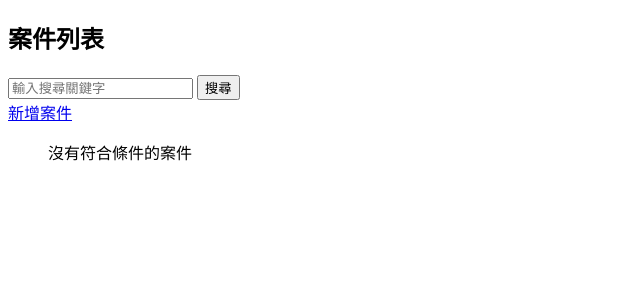
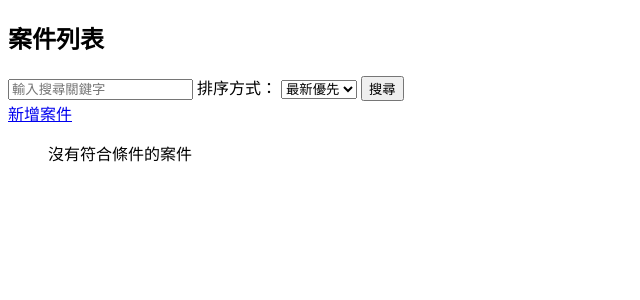
Before and after one commit to Leslie121224/case_management, a Django app: page /cases/ in a window 1280 px wide. Shown: the part 114-414 px from the top of the page, without its empty margins (0-640 px from the left). Run offline with Django 5.2, Linux system fonts and the light colour scheme; the visitor is signed in with stand-in values (Sample User, id 1); data that the repository does not hold is empty.

Commit message:
feat: 案件列表新增排序功能
可選擇依照案件建立時間新到舊或是舊到新排序畫面中的案件。

```diff
--- a/case_tracker/models.py
+++ b/case_tracker/models.py
@@ -8,7 +8,7 @@ class Case(models.Model):
     department = models.CharField(max_length=50)  # 所屬部門
     related_case_number = models.CharField(max_length=20, blank=True, null=True)  # 對應案號
     customer = models.CharField(max_length=100, blank=True, null=True)  # 客戶名稱
-    created_at = models.DateTimeField(auto_now_add=True)  # 建立時間
+    created_at = models.DateTimeField(auto_now_add=True)  # 案件建立時間
     circuit_diagram = models.CharField(max_length=50, blank=True, null=True)  # 電路圖編號
     model_type = models.CharField(max_length=50, blank=True, null=True)  # 機型
     business_case_number = models.CharField(max_length=50, blank=True, null=True)  # 業務案號
--- a/case_tracker/templates/case_list.html
+++ b/case_tracker/templates/case_list.html
@@ -5,6 +5,13 @@
 
   <form method="GET" action="{% url 'case_list' %}">
     <input type="text" name="q" value="{{ query }}" placeholder="輸入搜尋關鍵字">
+
+    <label for="sort_order">排序方式：</label>
+    <select name="sort_order" id="sort_order">
+        <option value="-created_at" {% if sort_order == "-created_at" %}selected{% endif %}>最新優先</option>
+        <option value="created_at" {% if sort_order == "created_at" %}selected{% endif %}>最舊優先</option>
+    </select>
+
     <button type="submit">搜尋</button>
   </form>
 
@@ -18,6 +25,8 @@
         <a href="{% url 'case_detail' case.id %}"><strong>案件號碼：</strong> {{ case.case_number }}</a><br>
         <strong>部門：</strong> {{ case.department }}<br>
         <strong>狀態：</strong> {{ case.status }}<br>
+		<strong>建立日期：</strong> {{ case.created_at|date:"Y-m-d H:i" }}  <!-- 🔹 顯示日期 -->
+        <br>
         {% if user.is_authenticated %}
           <a href="{% url 'edit_case' case.id %}">編輯</a>
         {% endif %}
--- a/case_tracker/views.py
+++ b/case_tracker/views.py
@@ -22,7 +22,8 @@ def register(request):
 @login_required
 def case_list(request):
     query = request.GET.get("q", "")  # 取得搜尋關鍵字
-    cases = Case.objects.all()
+    sort_order = request.GET.get("sort_order", "-created_at")  # 依案件建立日期排序，預設「最新優先」
+    cases = Case.objects.all().order_by(sort_order)  # 🔹 依照使用者選擇排序
 
     if query:
         cases = cases.filter(
@@ -35,7 +36,11 @@ def case_list(request):
             Q(status__icontains=query)
         )
 
-    return render(request, "case_list.html", {"cases": cases, "query": query})
+    return render(request, "case_list.html", {
+        "cases": cases,
+        "query": query,
+        "sort_order": sort_order  # 🔹 把 sort_order 傳回模板
+    })
 
 # 新增案件
 @login_required
```
